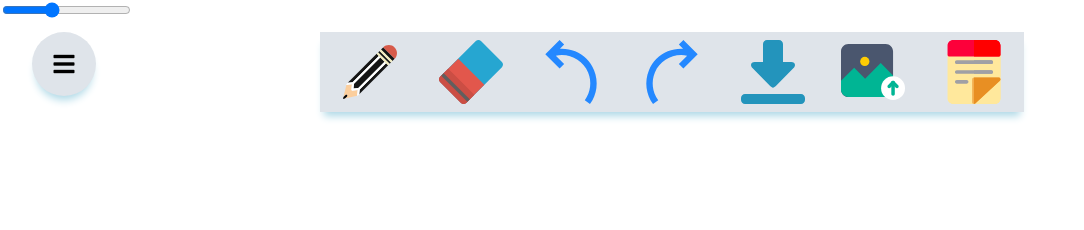
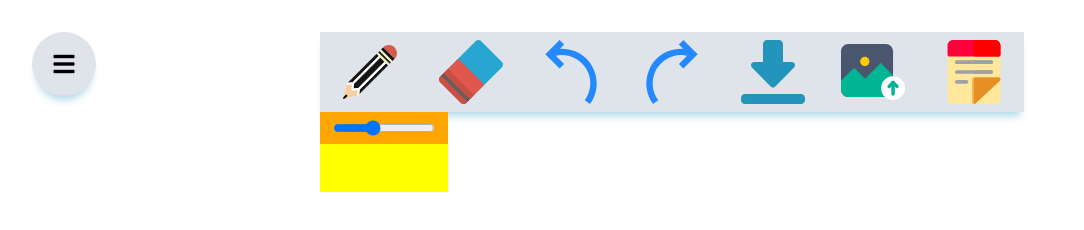
Before and after one commit to DEBADYUTI-KARMAKAR/White-Board, a plain HTML site: page index.html in a window 1280 px wide. Shown: the whole page, without its empty margins (0-1084 px from the left). Drawn offline with Linux system fonts and the light colour scheme.

Commit message:
add pencil container style

```diff
--- a/style.css
+++ b/style.css
@@ -37,3 +37,30 @@ body{
     display: block;
     width: 4rem;
 }
+
+.pencil-tool-cont{
+    height: 5rem;
+    width:  8rem;
+    background-color: lightgreen;
+    position: absolute;
+    top: 7rem;
+    left: 25vw;
+}
+.pencil-width-cont{
+    background-color: orange;
+    height: 2rem;
+    display: flex;
+    justify-content: center;
+    align-items: center;
+}
+.pencil-width-cont input {
+    width: 80%;
+
+}
+.pencil-color-cont{
+    background-color: yellow;
+}
+.pencil-color{
+    width: 1rem;
+    height: 1rem;
+}
```
